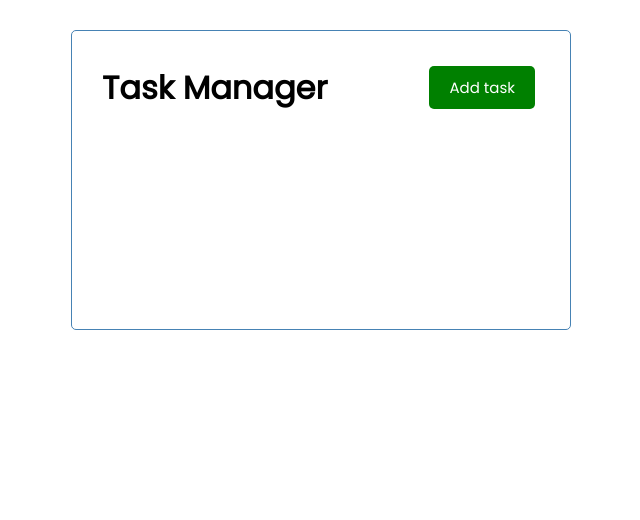
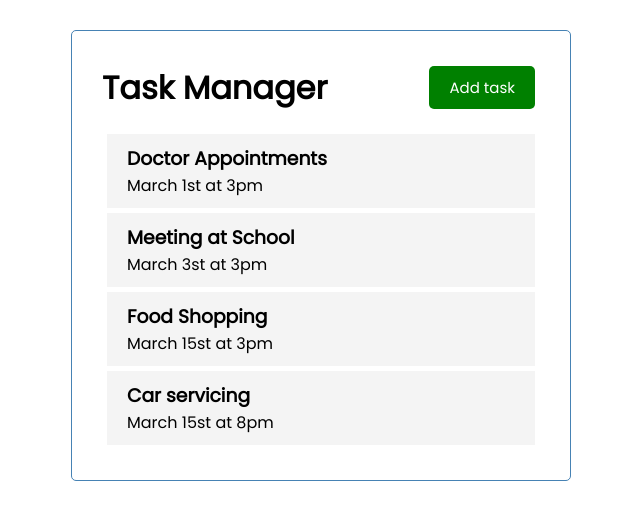
Before and after one commit to Anup4944/vue-js, a Vue app: page / in a window 1280 px wide. Shown: the top 520 px of the page, without its empty margins (319-959 px from the left). Built offline with nearby package versions, Linux system fonts and the light colour scheme.

Commit message:
few more component created

```diff
--- a/src/App.vue
+++ b/src/App.vue
@@ -1,14 +1,49 @@
 <template>
   <div class="container">
     <HeaderVue title="Task Manager" />
+    <Tasks :tasks="tasks" />
   </div>
 </template>
 
 <script>
 import HeaderVue from "./components/Header.vue";
+import Tasks from "./components/Tasks.vue";
 export default {
   name: "App",
-  components: { HeaderVue },
+  components: { HeaderVue, Tasks },
+  data() {
+    return {
+      tasks: [],
+    };
+  },
+  created() {
+    this.tasks = [
+      {
+        id: 1,
+        text: "Doctor Appointments",
+        day: "March 1st at 3pm",
+        reminder: true,
+      },
+      {
+        id: 2,
+        text: "Meeting at School",
+        day: "March 3st at 3pm",
+        reminder: true,
+      },
+      {
+        id: 3,
+        text: "Food Shopping",
+        day: "March 15st at 3pm",
+        reminder: false,
+      },
+      {
+        id: 4,
+        text: "Car servicing",
+        day: "March 15st at 8pm",
+        reminder: false,
+      },
+    ];
+  },
 };
 </script>
 
--- a/src/components/Button.vue
+++ b/src/components/Button.vue
@@ -1,5 +1,5 @@
 <template>
-  <button class="btn" :style="{ background: color }">
+  <button class="btn" @click="onClick()" :style="{ background: color }">
     {{ text }}
   </button>
 </template>
@@ -11,5 +11,10 @@ export default {
     text: String,
     color: String,
   },
+  methods: {
+    onClick() {
+      //   console.log("from on click");
+    },
+  },
 };
 </script>
--- /dev/null
+++ b/src/components/Task.vue
@@ -0,0 +1,32 @@
+<template>
+  <div class="task">
+    <h3>{{ task.text }}</h3>
+    <p>{{ task.day }}</p>
+  </div>
+</template>
+
+<script>
+export default {
+  name: "Task",
+  props: {
+    task: Object,
+  },
+};
+</script>
+
+<style scoped>
+.task {
+  background: #f4f4f4;
+  margin: 5px;
+  padding: 10px 20px;
+  cursor: pointer;
+}
+.task.reminder {
+  border-left: 5px solid green;
+}
+.task h3 {
+  display: flex;
+  align-items: center;
+  justify-content: space-between;
+}
+</style>
--- /dev/null
+++ b/src/components/Tasks.vue
@@ -0,0 +1,18 @@
+<template>
+  <div v-for="task in tasks" :key="task.id">
+    <Task :task="task" />
+  </div>
+</template>
+
+<script>
+import Task from "./Task.vue";
+export default {
+  name: "Tasks",
+  props: {
+    tasks: Array,
+  },
+  components: {
+    Task,
+  },
+};
+</script>
```
